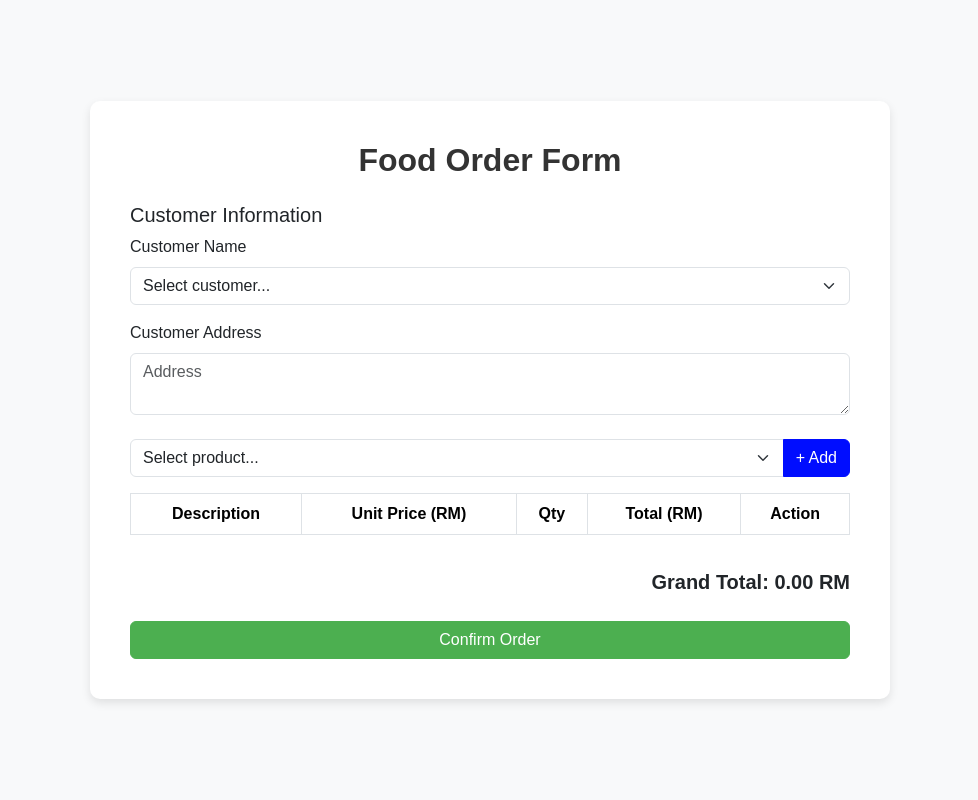
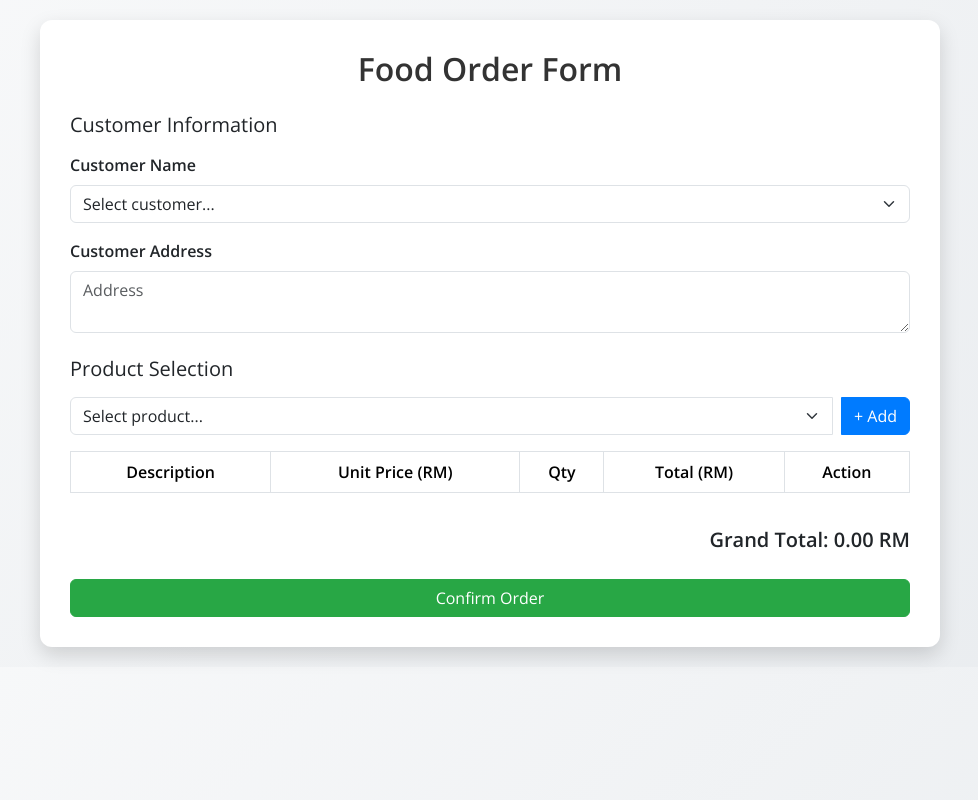
Before and after one commit to Kaayathri15/order-form, a PHP site: page / in a window 1280 px wide. Shown: the whole page, without its empty margins (150-1128 px from the left). Run offline with PHP 8.4, Linux system fonts and the light colour scheme; lists and menus that the app fills with data are empty.

Commit message:
updated css

```diff
--- a/index.html
+++ b/index.html
@@ -6,16 +6,108 @@
     <meta name="viewport" content="width=device-width, initial-scale=1.0">
     <title>Food Ordering System</title>
     <link href="https://cdn.jsdelivr.net/npm/bootstrap@5.3.0-alpha3/dist/css/bootstrap.min.css" rel="stylesheet">
-    <link href="style.css" rel="stylesheet">
+    <link href="https://fonts.googleapis.com/css2?family=Open+Sans:wght@400;600&display=swap" rel="stylesheet">
+    <style>
+        body {
+            background: linear-gradient(135deg, #f8f9fa, #e9ecef);
+            font-family: 'Open Sans', sans-serif;
+        }
+
+        .form-container {
+            max-width: 900px;
+            padding: 30px;
+            border-radius: 12px;
+            background-color: #fff;
+            box-shadow: 0 8px 20px rgba(0, 0, 0, 0.15);
+            margin: 20px auto;
+        }
+
+        h2 {
+            font-weight: 600;
+            color: #333;
+            text-align: center;
+            margin-bottom: 25px;
+        }
+
+        label {
+            font-weight: 600;
+        }
+
+        .btn-primary {
+            background-color: #007bff;
+            border-color: #007bff;
+            transition: background-color 0.3s ease;
+        }
+
+        .btn-primary:hover {
+            background-color: #0056b3;
+            border-color: #0056b3;
+        }
+
+        .btn-success {
+            background-color: #28a745;
+            border-color: #28a745;
+            transition: background-color 0.3s ease;
+        }
+
+        .btn-success:hover {
+            background-color: #218838;
+            border-color: #218838;
+        }
+
+        .table-container {
+            max-height: 350px;
+            overflow-y: auto;
+        }
+
+        .table th,
+        .table td {
+            vertical-align: middle;
+            text-align: center;
+        }
+
+        .table thead {
+            background-color: #f1f1f1;
+        }
+
+        .qty-input {
+            width: 70px;
+            margin: 0 auto;
+        }
+
+        @media (max-width: 768px) {
+            .form-container {
+                padding: 20px;
+            }
+
+            .btn {
+                font-size: 14px;
+            }
+        }
+
+        @media (max-width: 576px) {
+            .table-container {
+                overflow-x: auto;
+            }
+
+            h2 {
+                font-size: 22px;
+            }
+
+            label {
+                font-size: 14px;
+            }
+        }
+    </style>
 </head>
 
-<body class="d-flex align-items-center justify-content-center min-vh-100">
+<body>
     <div class="container form-container">
-        <h2 class="text-center mb-4">Food Order Form</h2>
+        <h2>Food Order Form</h2>
 
         <!-- Customer Form -->
         <div class="mb-4">
-            <h5>Customer Information</h5>
+            <h5 class="mb-3">Customer Information</h5>
             <div class="mb-3">
                 <label for="customer" class="form-label">Customer Name</label>
                 <select id="customer" class="form-select">
@@ -30,11 +122,12 @@
 
         <!-- Product Selection -->
         <div class="mb-3">
+            <h5 class="mb-3">Product Selection</h5>
             <div class="input-group">
                 <select id="product" class="form-select">
                     <option value="">Select product...</option>
                 </select>
-                <button id="add-product" class="btn btn-primary">
+                <button id="add-product" class="btn btn-primary ms-2">
                     <span>&#43;</span> Add
                 </button>
             </div>
@@ -42,7 +135,7 @@
 
         <!-- Product Table -->
         <div class="table-container mb-3">
-            <table id="product-table" class="table table-striped table-bordered">
+            <table id="product-table" class="table table-bordered">
                 <thead>
                     <tr>
                         <th>Description</th>
--- a/style.css
+++ b/style.css
@@ -47,6 +47,7 @@
       font-size: 14px;
     }
     .form-container {
-      padding: 20px;
+      height: auto;
+      padding: 10px;
     }
   }
```
